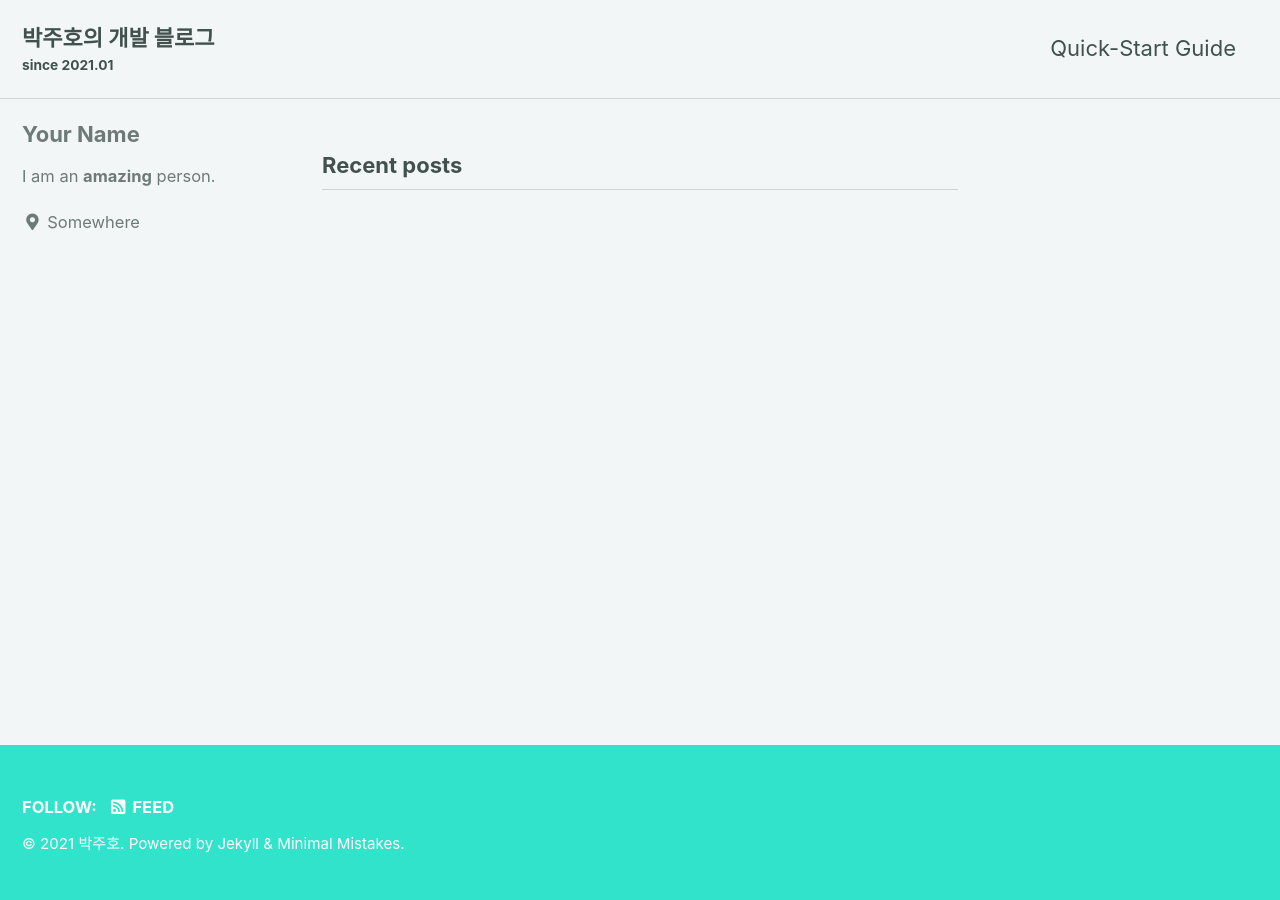
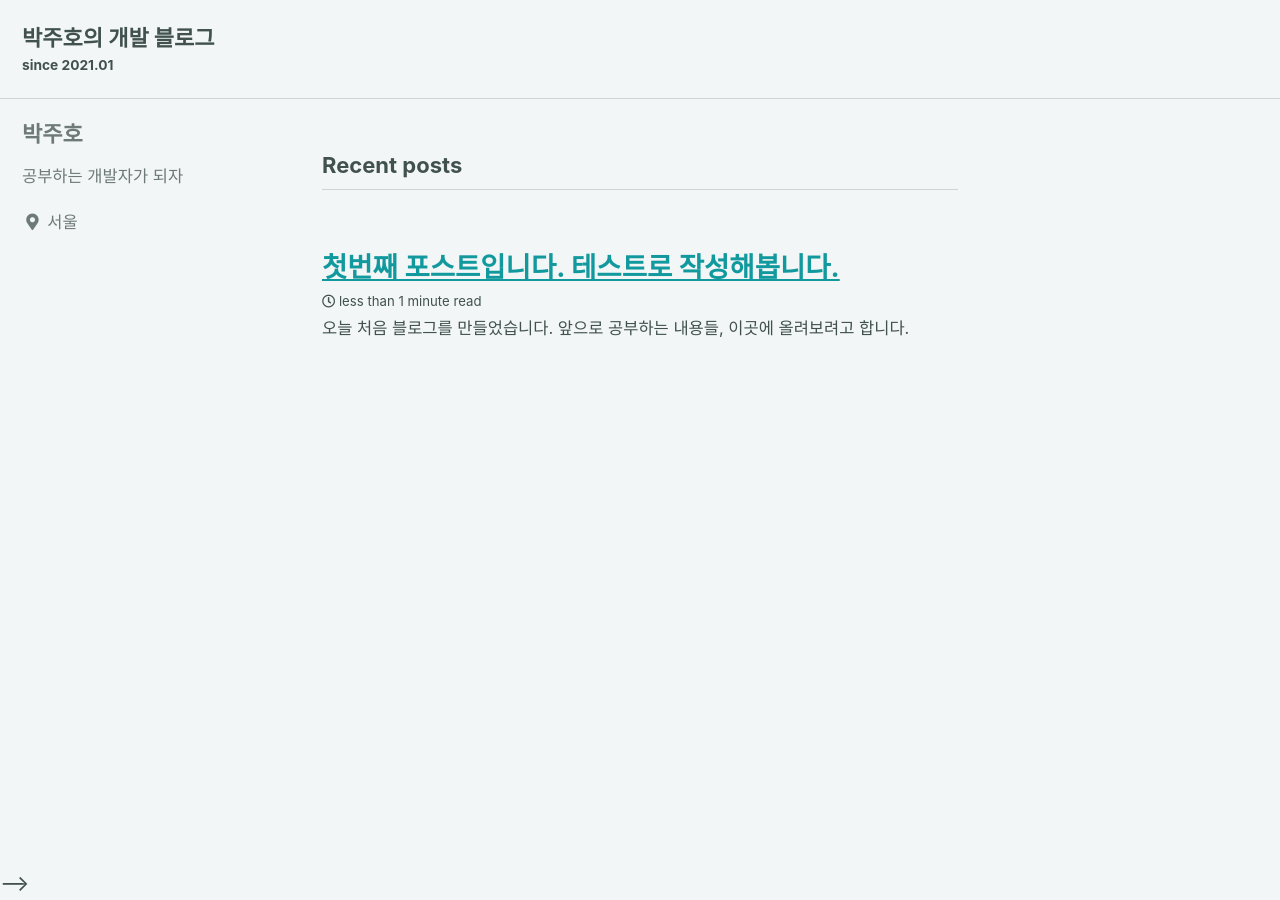
Before and after one commit to JhPlayGround/JhPlayGround.github.io, a Jekyll site: the page built from index.html, in a window 1280 px wide. Built offline with Jekyll 4.4.1, drawn with Linux system fonts in a browser that asks for light colours; cached includes are drawn as plain includes; the list of posts is cut into pages by our own code.

Commit message:
블로그 수정

```diff
--- a/_config.yml
+++ b/_config.yml
@@ -93,10 +93,10 @@ analytics:
 
 # Site Author
 author:
-  name             : "Your Name"
+  name             : "박주호"
   avatar           : # path of avatar image, e.g. "/assets/images/bio-photo.jpg"
-  bio              : "I am an **amazing** person."
-  location         : "Somewhere"
+  bio              : "공부하는 개발자가 되자"
+  location         : "서울"
   email            :
   links:
     - label: "Email"
--- a/_data/navigation.yml
+++ b/_data/navigation.yml
@@ -1,7 +1,7 @@
 # main links
 main:
-  - title: "Quick-Start Guide"
-    url: https://mmistakes.github.io/minimal-mistakes/docs/quick-start-guide/
+  #- title: "Quick-Start Guide"
+  #  url: https://mmistakes.github.io/minimal-mistakes/docs/quick-start-guide/
   # - title: "About"
   #   url: https://mmistakes.github.io/minimal-mistakes/about/
   # - title: "Sample Posts"
--- a/_includes/footer.html
+++ b/_includes/footer.html
@@ -1,4 +1,4 @@
-<div class="page__footer-follow">
+<!--<div class="page__footer-follow">
   <ul class="social-icons">
     {% if site.data.ui-text[site.locale].follow_label %}
       <li><strong>{{ site.data.ui-text[site.locale].follow_label }}</strong></li>
@@ -13,7 +13,9 @@
     {% endif %}
 
     <li><a href="{% if site.atom_feed.path %}{{ site.atom_feed.path }}{% else %}{{ '/feed.xml' | relative_url }}{% endif %}"><i class="fas fa-fw fa-rss-square" aria-hidden="true"></i> {{ site.data.ui-text[site.locale].feed_label | default: "Feed" }}</a></li>
+
   </ul>
 </div>
 
 <div class="page__footer-copyright">&copy; {{ site.time | date: '%Y' }} {{ site.name | default: site.title }}. {{ site.data.ui-text[site.locale].powered_by | default: "Powered by" }} <a href="https://jekyllrb.com" rel="nofollow">Jekyll</a> &amp; <a href="https://mademistakes.com/work/minimal-mistakes-jekyll-theme/" rel="nofollow">Minimal Mistakes</a>.</div>
+-->
--- a/_layouts/default.html
+++ b/_layouts/default.html
@@ -29,12 +29,14 @@
       </div>
     {% endif %}
 
+    <!--
     <div id="footer" class="page__footer">
       <footer>
         {% include footer/custom.html %}
         {% include_cached footer.html %}
       </footer>
     </div>
+    -->
 
     {% include scripts.html %}
 
--- a/_layouts/single.html
+++ b/_layouts/single.html
@@ -52,7 +52,6 @@ layout: default
         {% include page__date.html %}
       </footer>
 
-      {% if page.share %}{% include social-share.html %}{% endif %}
 
       {% include post_pagination.html %}
     </div>
```
Also changed, not shown: _posts/2021-01-26-fisrt.md (renamed from _posts/2021_01_26_fisrt.md, +2 -2 lines), docs/_posts/2009-05-15-edge-case-nested-and-mixed-lists.md (deleted, +0 -66 lines).
